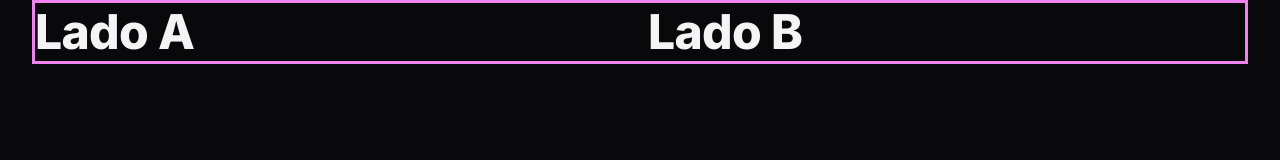
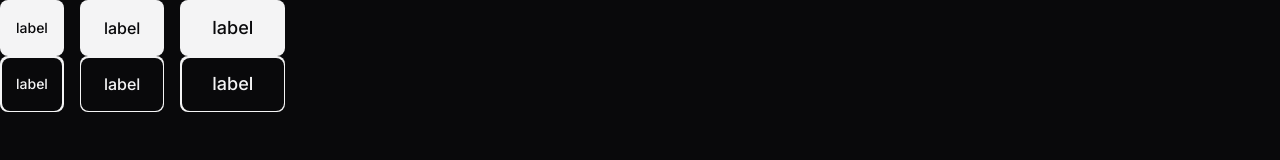
Before and after one commit to fabioabrantes/Zingen---Karaok-, a plain HTML site: page index.html in a window 1280 px wide. Drawn offline with Linux system fonts and the light colour scheme.

Commit message:
estilizando botoess

```diff
--- a/index.html
+++ b/index.html
@@ -15,11 +15,16 @@
   </head>
 
   <body>
-    <header>
-      <div class="container even-columns">
-        <h2>Lado A</h2>
-        <h2>Lado B</h2>
-      </div>
-    </header>
+    <div class="flex gap-1">
+      <a href="#" class="btn btn-sm">label</a>
+      <span href="#" class="btn btn-md">label</span>
+      <button href="#" class="btn btn-lg">label</button>
+    </div>
+
+    <div class="flex gap-1">
+      <a aria-label="label" href="#" class="btn btn-sm"></a>
+      <span aria-label="label" href="#" class="btn btn-md"></span>
+      <button aria-label="label" href="#" class="btn btn-lg"></button>
+    </div>
   </body>
 </html>
--- /dev/null
+++ b/styles/buttons.css
@@ -0,0 +1,64 @@
+.btn {
+  --btn-bg-color: var(--text-color-primary);
+  --btn-color: var(--bg-color);
+  border: 0;
+  background-color: transparent;
+
+  display: flex;
+  align-items: center;
+  justify-content: center;
+  width: fit-content;
+
+  border-radius: 0.5rem;
+
+  font: var(--fw-md) var(--fs-base) / 1.5rem var(--ff-sans);
+
+  cursor: pointer;
+
+  background: var(--btn-bg-color);
+  color: var(--btn-color);
+}
+
+.btn:hover {
+  --btn-bg-color: linear-gradient(
+    90deg,
+    var(--brand-color-secondary) 0%,
+    var(--brand-color-primary) 100%
+  );
+  --btn-color: var(--surface-color);
+}
+
+.btn-sm {
+  padding: 0.5rem 1rem;
+  font-size: var(--fs-sm);
+}
+.btn-md {
+  padding: 0.75rem 1.5rem;
+  font-size: var(--fs-base);
+}
+.btn-lg {
+  padding: 1rem 2rem;
+  font-size: 1.125rem;
+}
+
+.btn[aria-label] {
+  position: relative;
+
+  &::before {
+    content: "";
+    position: absolute;
+    border-radius: inherit;
+    inset: 0.09375rem;
+    background-color: var(--bg-color);
+  }
+
+  &::after {
+    content: attr(aria-label);
+    background: var(--btn-bg-color);
+    -webkit-background-clip: text;
+    background-clip: text;
+    color: transparent;
+    position: relative;
+    z-index: 1;
+  }
+}
--- a/styles/index.css
+++ b/styles/index.css
@@ -1,2 +1,3 @@
 @import url("./global.css");
 @import url("./utility.css");
+@import url("./buttons.css");
--- a/styles/utility.css
+++ b/styles/utility.css
@@ -28,6 +28,19 @@
   display: grid;
   gap: 1rem;
 }
+
+.flex {
+  display: flex;
+}
+
+.gap-1 {
+  gap: 1rem;
+}
+
+.grid {
+  display: grid;
+}
+
 @media (min-width: 80em) {
   .container {
     --max-width: 80rem;
```
